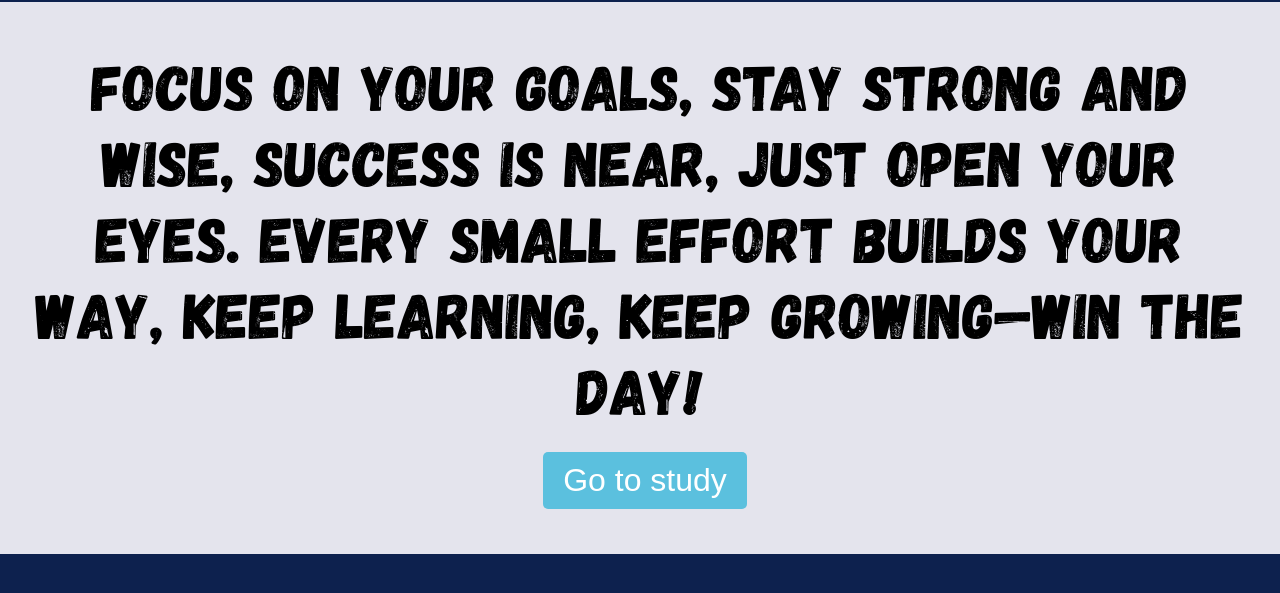
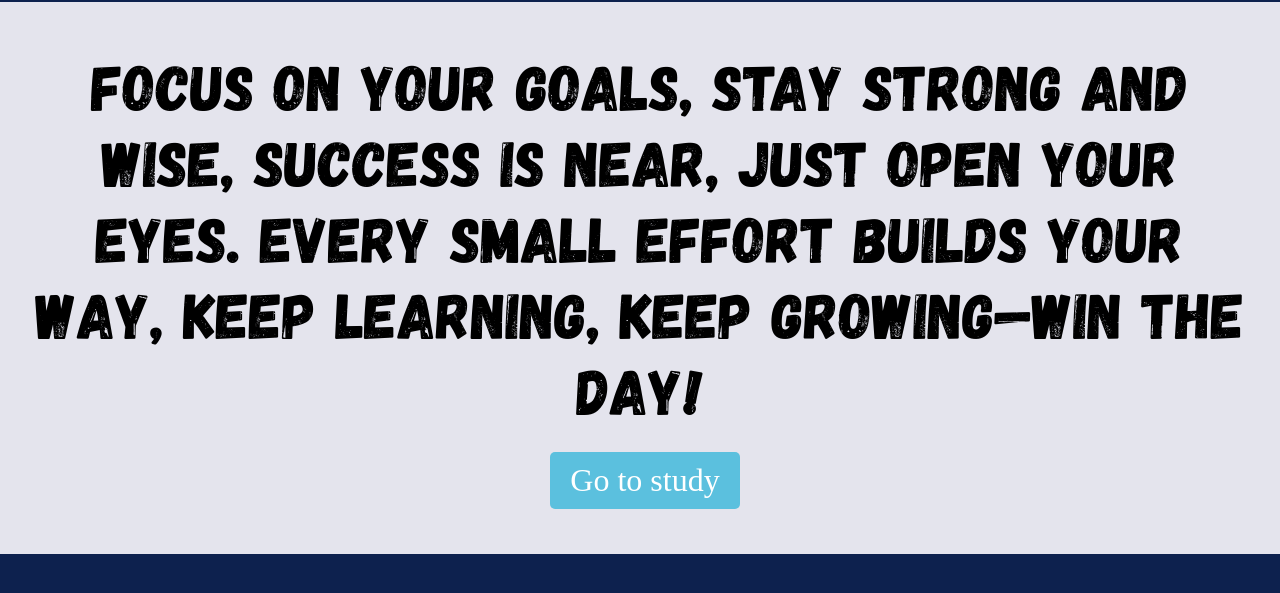
Before and after one commit to shuvamb1/StudyHelp-24X7-, a plain HTML site: page index.html in a window 1280 px wide. Shown: the part 77-670 px from the top of the page. Drawn offline with Linux system fonts and the light colour scheme; files whose address does not match are found by name.

Commit message:
Update styles.css

```diff
--- a/styles.css
+++ b/styles.css
@@ -16,6 +16,7 @@ header {
     color: white;
 }
 button {
+	font-family: Gagalin-Regular;
     background-color: #5BC0DE;
 	font-size: 16px;
     border: none;
```
